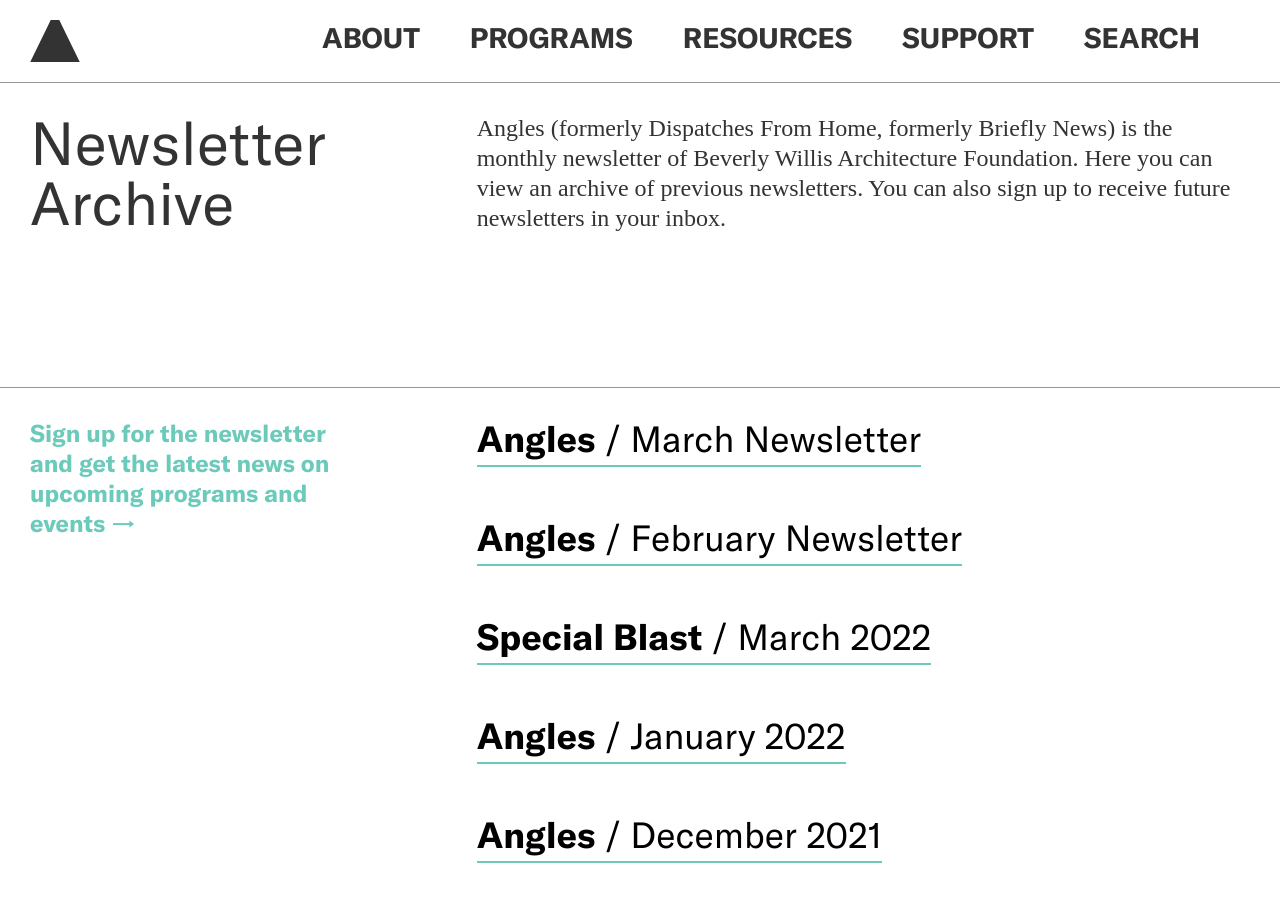
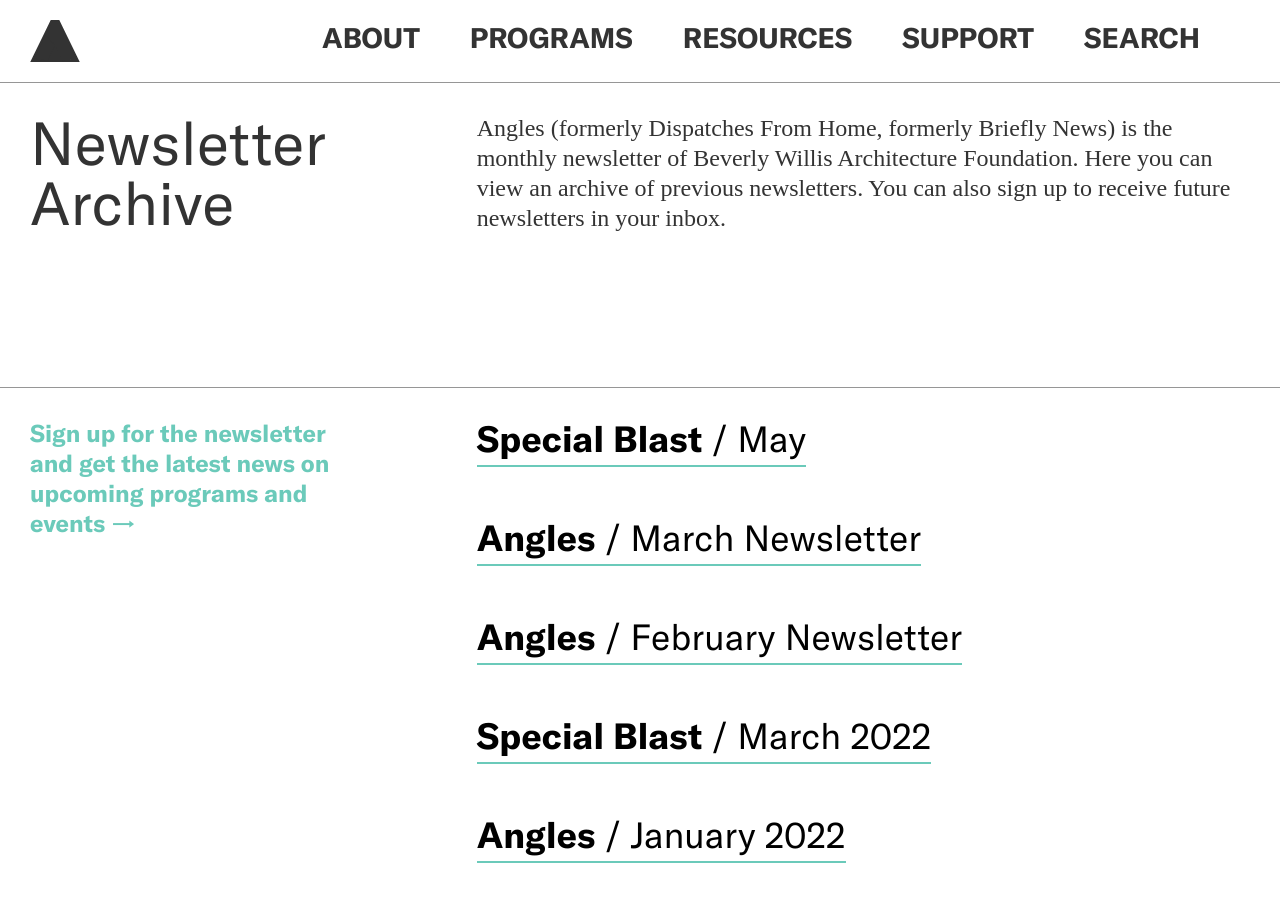
Before and after one commit to jengalas/bwaf-bbw, a Jekyll site: the page built from _resources/newsletter-archive.md, in a window 1280 px wide and 900 px high. Built offline with Jekyll 4.4.1, drawn with Linux system fonts in a browser that asks for light colours; nearby versions of some CDN libraries; some web fonts are replaced.

Commit message:
Update from Forestry.io Virginia Eskridge updated _resources/newsletter-archive.md

```diff
--- a/_resources/newsletter-archive.md
+++ b/_resources/newsletter-archive.md
@@ -10,6 +10,9 @@
 sign-up-text: Sign up for the newsletter and get the latest news on upcoming programs
   and events
 newsletters:
+- title: Special Blast
+  month_year: May
+  link: https://mailchi.mp/bwaf/new-angle-voice-hit-30k-downloads
 - link: https://mailchi.mp/bwaf/march-angles-newsletter-2995212
   month_year: March Newsletter
   title: Angles
```
